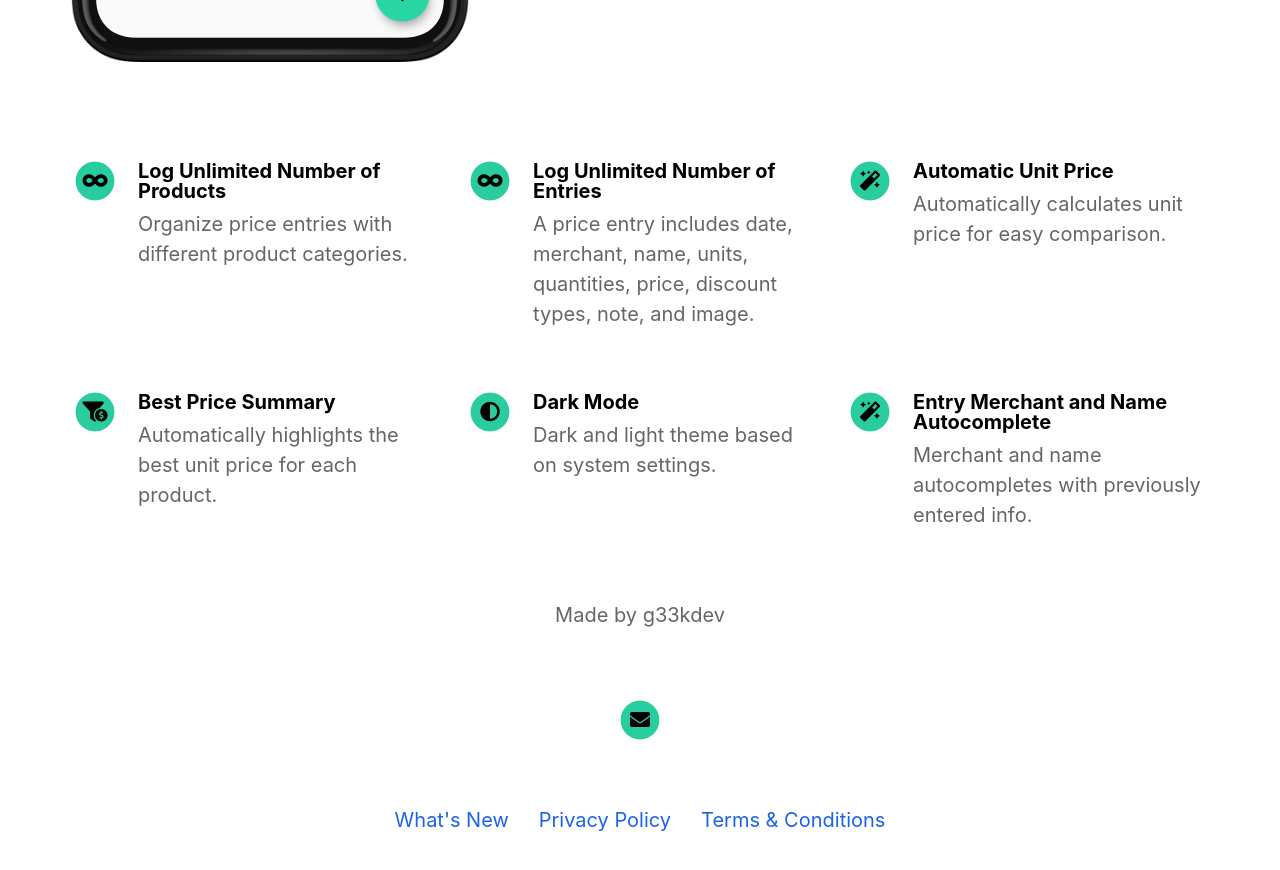
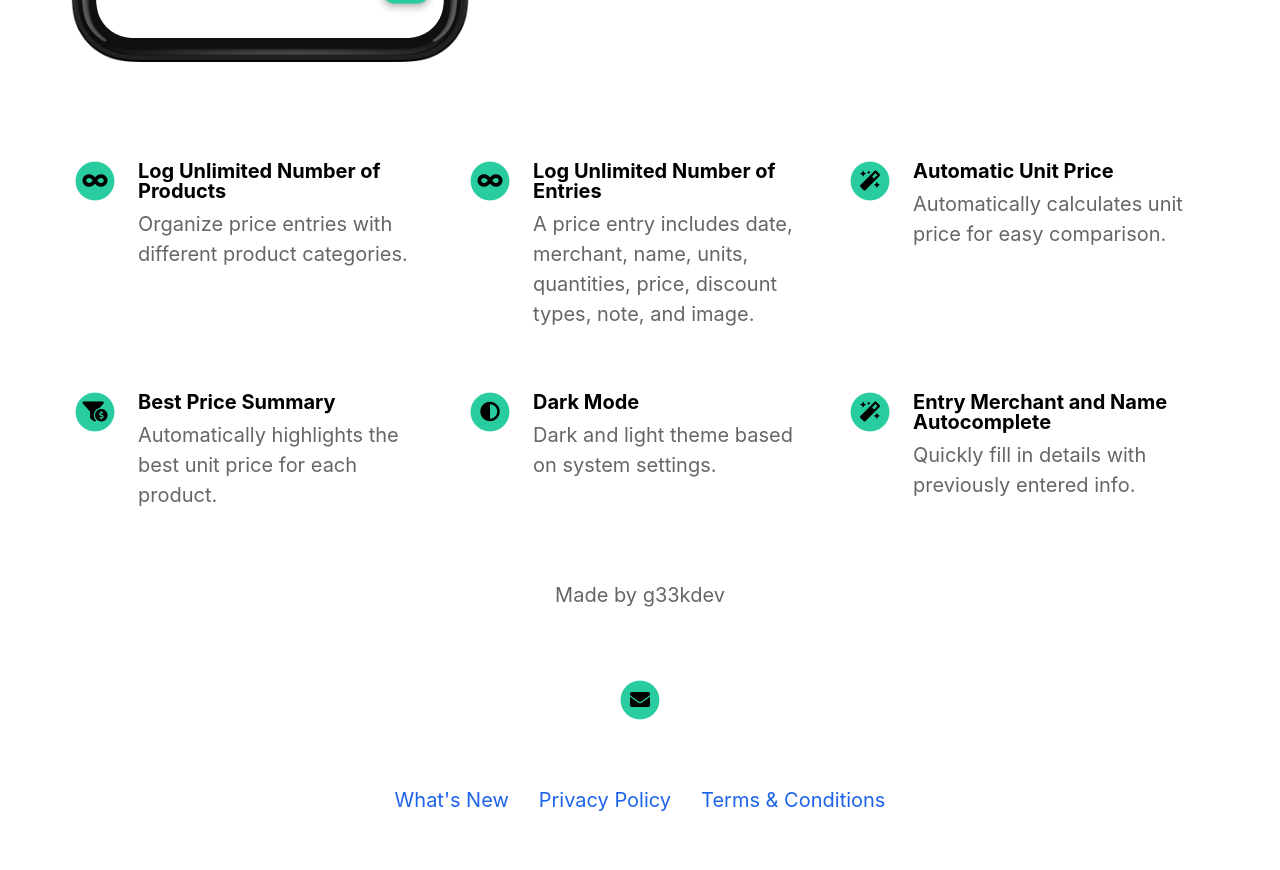
Before and after one commit to g33kdev/itagp-cloud-landing, a Jekyll site: the page built from index.html, in a window 1280 px wide and 900 px high, scrolled down 923 px. Shown: the top 870 px of the window. Built offline with Jekyll 4.4.1, drawn with Linux system fonts in a browser that asks for light colours; nearby versions of some CDN libraries.

Commit message:
fix: clean up autocomplete description
Make it it into 2 lines so it doens't look as uneven.

```diff
--- a/_config.yml
+++ b/_config.yml
@@ -57,7 +57,7 @@ features                                  :
     fontawesome_icon_name                 : adjust
 
   - title                                 : Entry Merchant and Name Autocomplete
-    description                           : Merchant and name autocompletes with previously entered info.
+    description                           : Quickly fill in details with previously entered info.
     fontawesome_icon_name                 : magic
 
   - title                                 : # New Feature Title
```
Also changed, not shown: assets/screenshot/screenshot.png.
